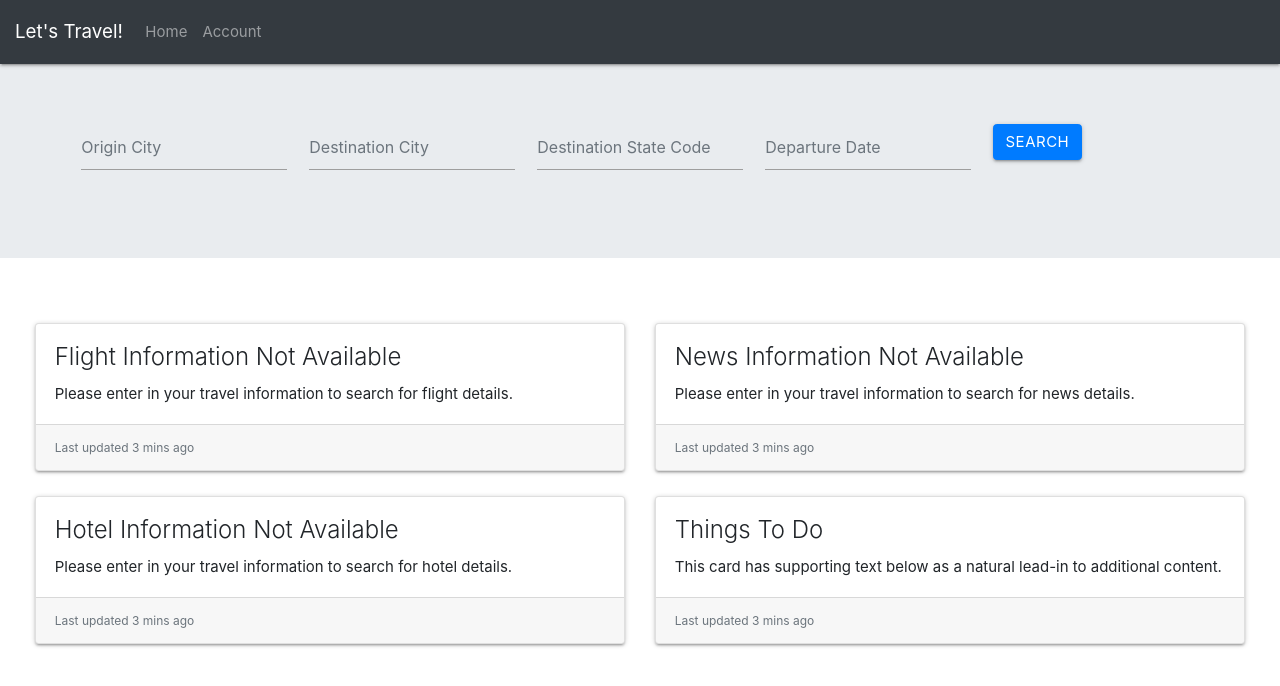
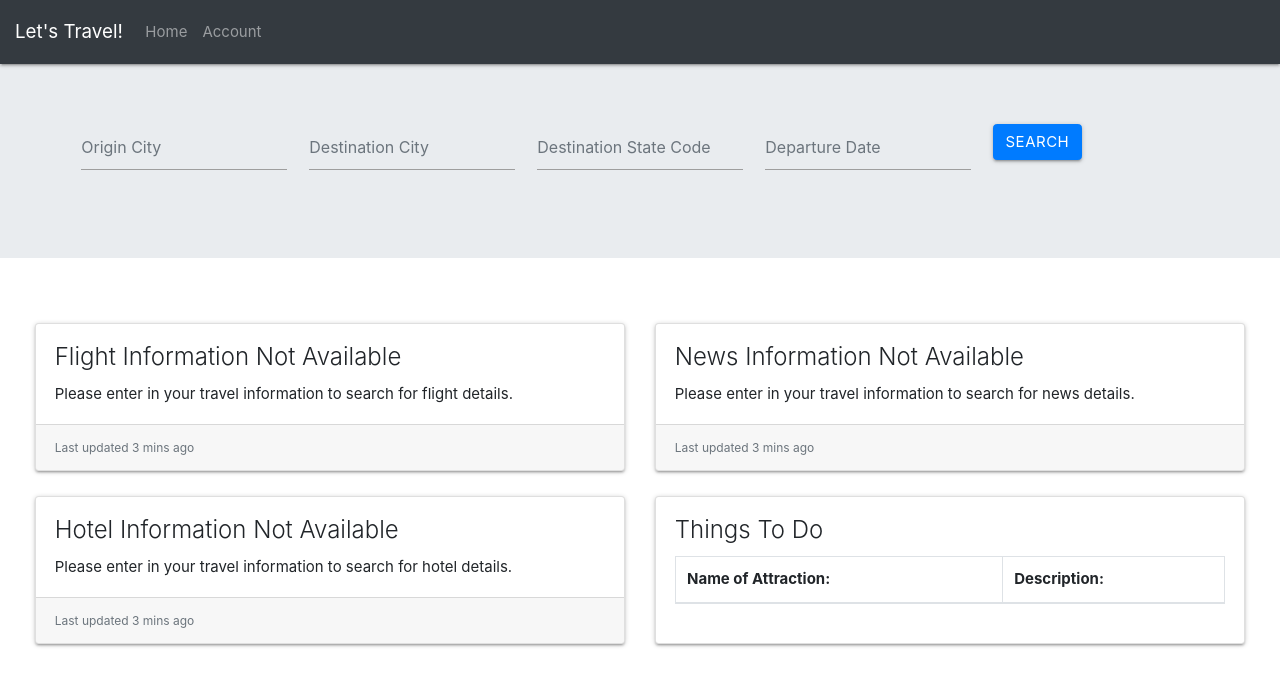
Before and after one commit to sarahlcox/traveling-website, a React (Create React App) app in the folder client/: page / in a window 1280 px wide. Shown: the top 686 px of the page. Built offline with nearby package versions, Linux system fonts and the light colour scheme.

Commit message:
attractions info showing on page

```diff
--- a/client/src/components/Attractions/attractions.js
+++ b/client/src/components/Attractions/attractions.js
@@ -1,28 +1,45 @@
 import React, { Component } from "react";
 import Card from 'react-bootstrap/Card';
+import Table from 'react-bootstrap/Table';
 // import "./style.css";
-class Attractions extends Component {
-    // Setting the component's initial state
-    state = {
 
-    };
-    render() {
+function Attractions(props) {
+    // console.log("looking for the props",props.attractionInfo)
+    const makeUpperCase = (str) => {
+        console.log("===++===========")
+        console.log(str);
+        return str //make this the capitalize function
+    }
         return (
                 <Card className="single-card" >
                     {/* <Card.Img variant="top" src="holder.js/100px160" /> */}
                     <Card.Body>
                     <Card.Title>Things To Do</Card.Title>
                     <Card.Text>
-                        This card has supporting text below as a natural lead-in to additional
-                        content.{' '}
+                    <Table striped bordered responsive>
+                        {/* <h1>{props.newsInfo.getInfo.state}</h1> */}
+                        <thead>
+                            <tr>
+                                <th>Name of Attraction:</th>
+                                <th>Description:</th>
+                            </tr>
+                        </thead>
+                        <tbody>
+                        {props.attractionInfo.map((attraction,index) => {
+
+                            return (
+                                <tr key={index} >
+                                    <td>{makeUpperCase(attraction.name)}</td>
+                                    <td>{makeUpperCase(attraction.kinds.split(",")[0])}</td>
+                                </tr>
+                            )
+                        })}
+                        </tbody>
+                    </Table>
                     </Card.Text>
                     </Card.Body>
-                    <Card.Footer>
-                    <small className="text-muted">Last updated 3 mins ago</small>
-                    </Card.Footer>
                 </Card>
         )
     }
-}
 
 export default Attractions;
--- a/client/src/components/Layout/CardLayout.js
+++ b/client/src/components/Layout/CardLayout.js
@@ -23,7 +23,8 @@ return (
         <CardDeck>
             {(props.hotelState[0]) ?
             <Hotels hotelInfo = {props.hotelState} /> : <EmptyCard info={"Hotel"}/>}
-            <Attractions />
+            {(props.attractionState) ?
+            <Attractions attractionInfo = {props.attractionState} /> : <EmptyCard info={"Attractions"}/>}
         </CardDeck>
 </div>
 )
--- a/client/src/pages/home.js
+++ b/client/src/pages/home.js
@@ -4,14 +4,15 @@ import CardLayout from '../components/Layout/CardLayout.js';
 import API from "../utils/API";
 
 
+
 function Home() {
 
     const [formObject, setFormObject] = React.useState({})
-    const [flightState, setFlightState] = React.useState(
-        {}
-    )
+    const [flightState, setFlightState] = React.useState({})
     const [hotelState, setHotelState] = React.useState([])
     const [newsState, setNewsState] = React.useState([])
+    const [attractionState, setAttractionState] = React.useState([])
+
 
     function changeFlightState(data) {
         // console.log("setting data...", data.data)
@@ -71,9 +72,12 @@ function Home() {
             setHotelState(hotelsList);
         }).catch(err => console.log(err));
 
-        API.getAttractions(formObject.city2).then(response => {
-            console.log("calling attractions API",response.data);
-        })
+        // get attraction info
+        API.getAttractions(formObject.city2)
+        .then(response => {
+            const attractionsList = response.data
+        setAttractionState(attractionsList);
+                })
     };
     return (
         <div>
@@ -86,6 +90,7 @@ function Home() {
                 flightState={flightState}
                 hotelState={hotelState}
                 newsState={newsState}
+                attractionState={attractionState}
             />
         </div>
     )
```
